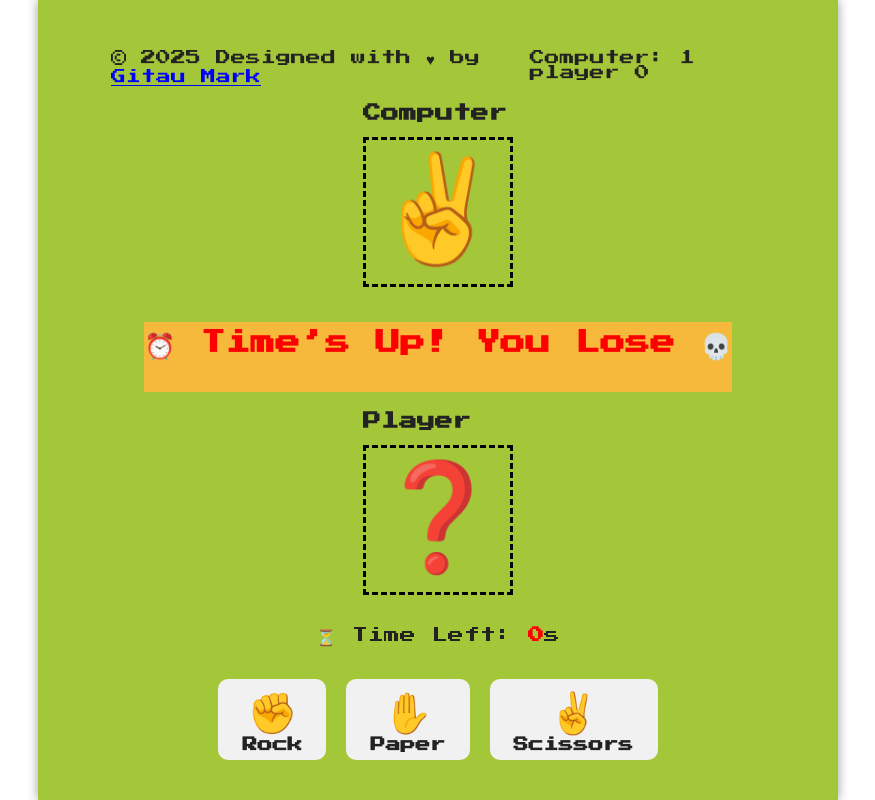
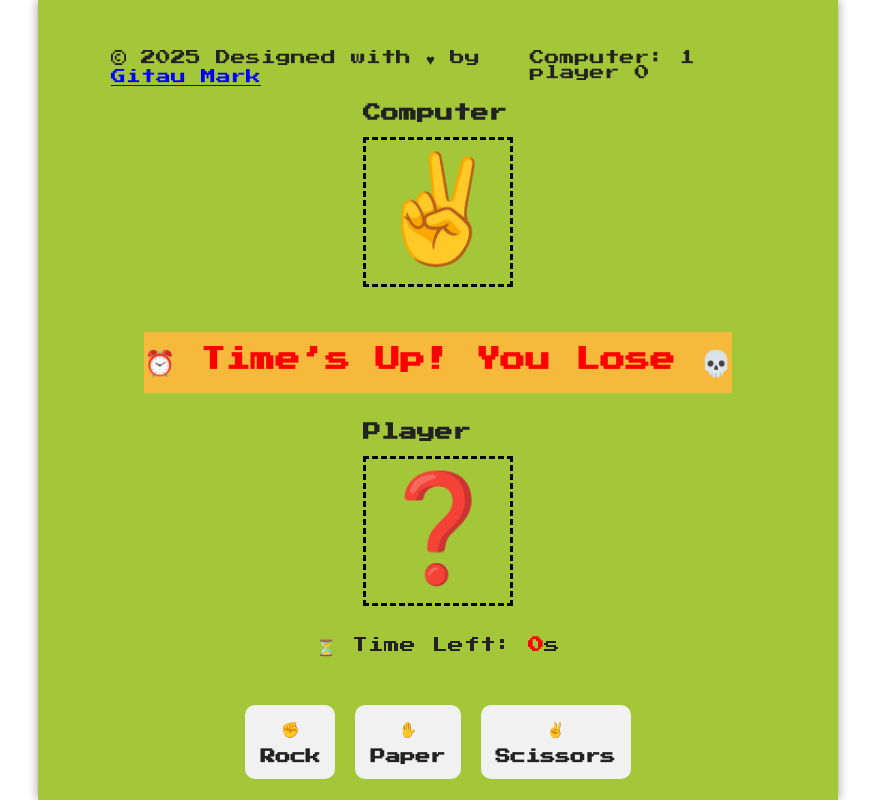
Before and after one commit to de-scientist/rock_paper_scissors_game, a website built with Vite: page index.html in a window 1280 px wide. Shown: the whole page, without its empty margins (202-1077 px from the left). Built offline with nearby package versions, Linux system fonts and the light colour scheme.

Commit message:
do more updates to the game

```diff
--- a/index.html
+++ b/index.html
@@ -48,16 +48,13 @@
 
       <div class="controls">
         <button data-choice="rock">
-          <span class="emoji">✊</span>
-          <span class="label">Rock</span>
+        ✊<br> <span class="label">Rock</span>
         </button>
         <button data-choice="paper">
-          <span class="emoji">✋</span>
-          <span class="label">Paper</span>
+          ✋ <br><span class="label">Paper</span>
         </button>
         <button data-choice="scissors">
-          <span class="emoji">✌️</span>
-          <span class="label">Scissors</span>
+        ✌️ <br> <span class="label">Scissors</span>
         </button>
       </div>
     </div>
--- a/src/style.css
+++ b/src/style.css
@@ -66,6 +66,10 @@ body {
   margin-bottom: 8px;
 }
 
+.computer-section, .player-section {
+  margin: 20px 0;
+}
+
 .emoji-box {
   width: 150px;
   height: 150px;
@@ -84,9 +88,9 @@ body {
 
 .result-banner {
   background-color: #f6b93b;
-  padding: 8px 0;
-  max-width: 800px;
-  height: 70px;
+  padding: 15px 0;
+  width: 100%;
+  margin: 10px 0;
 }
 
 .result-banner h2 {
@@ -110,7 +114,7 @@ body {
 
 
 .controls {
-  margin-top: 2rem;
+  margin-top: 3rem;
   display: flex;
   justify-content: center;
   gap: 20px;
@@ -122,7 +126,7 @@ body {
   border-radius: 10px;
   font-family: 'Press Start 2P', cursive;
   font-size: 15px;
-  padding: 0.5rem 1.5rem;
+  padding: 15px;
   display: flex;
   flex-direction: column;
   align-items: center;
@@ -146,6 +150,8 @@ body {
 }
 
 .controls button .label {
+  display: block;
+  margin-top: 10px;
   font-weight: bold;
   color: #222;
 }
```
